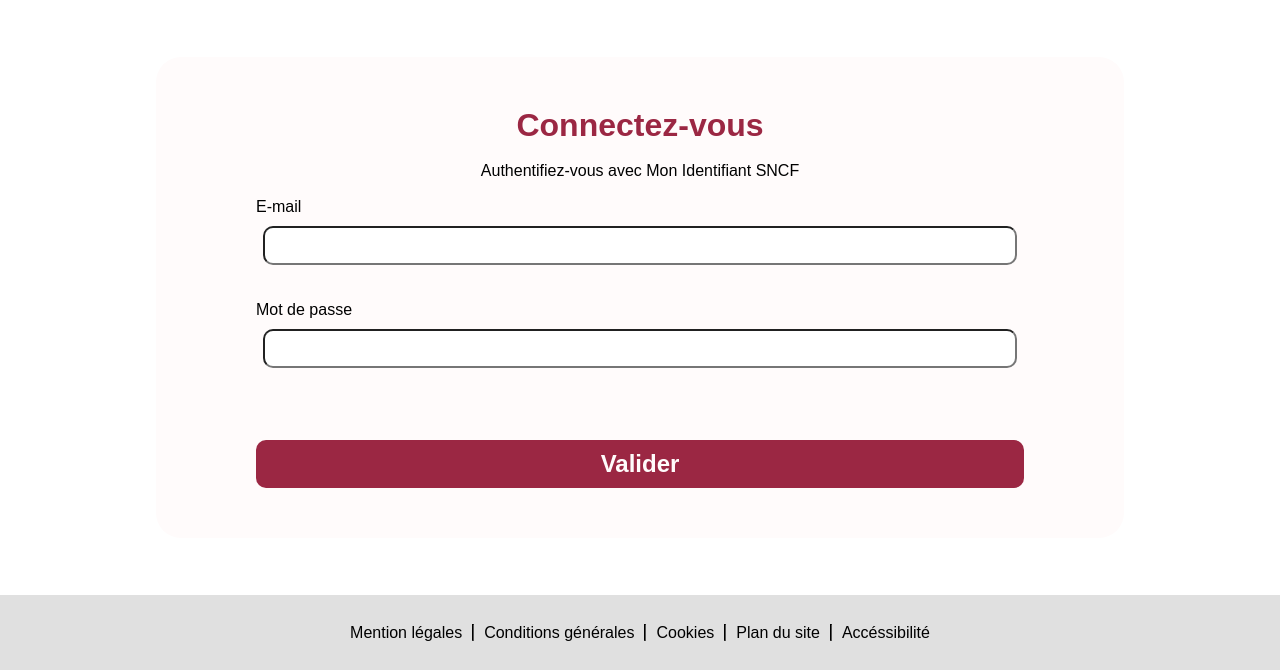
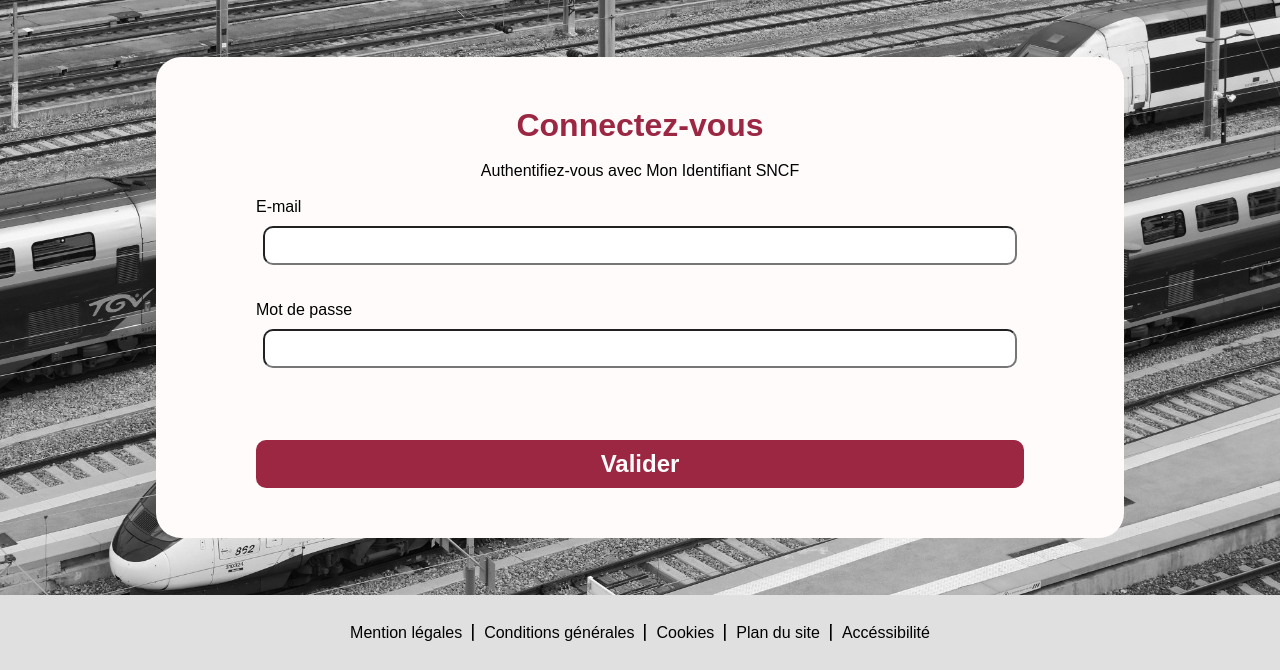
Before and after one commit to felixlbr/WEB-MAP, a PHP site: page /html/connexion.html in a window 1280 px wide. Shown: the part 130-800 px from the top of the page. Run offline with PHP 8.4, Linux system fonts and the light colour scheme.

Commit message:
remise du background image

```diff
--- a/css/connexion_style.css
+++ b/css/connexion_style.css
@@ -75,7 +75,7 @@ header>.container>h1{
 main{
     position : relative;
     height: 100%;
-    /*background-image: linear-gradient(white, white), url(../img/bg_sncf.jpg);*/
+    background-image: linear-gradient(white, white), url(../img/bg_sncf.jpg);
     background-blend-mode: saturation;
     background-size: cover;
     display: flex;
```
